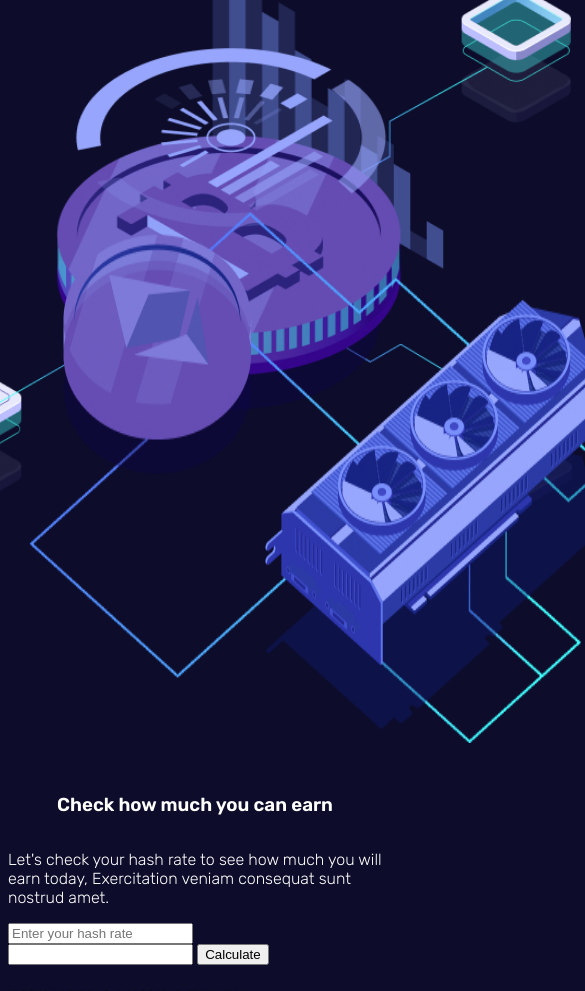
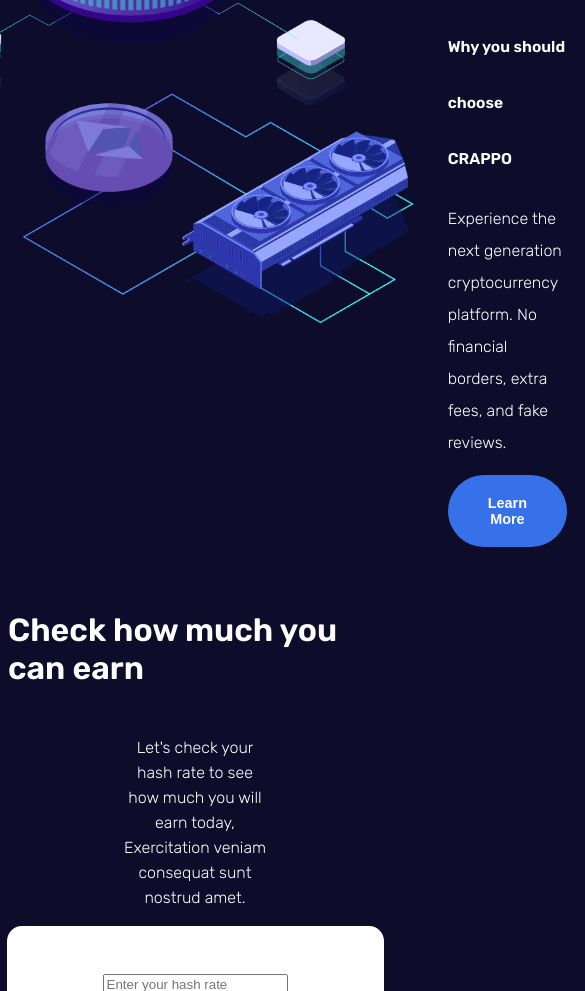
Before and after one commit to DevUKay/CRAPPO_website_Challenge, a website built with Vite: page index.html in a window 390 px wide. Shown: the part 1009-2000 px from the top of the page, 585 px wide, since content can reach past the window. Built offline with nearby package versions, Linux system fonts and the light colour scheme.

Commit message:
Update style.css

```diff
--- a/style.css
+++ b/style.css
@@ -122,8 +122,9 @@
 
 .hero-details h1{
   color: var(--white-accent);
-  font-size: 4rem;
+  font-size: clamp(32px, 5vw, 4rem);
 }
+
 .hero-details p{
   color: var(--white-accent);
   padding: 0 0 1rem 0;
@@ -150,7 +151,7 @@
 .hero-img-right{
   margin: -6rem;
   margin-right: 1rem;
-  height: 40rem;
+  height: clamp(25rem, 50vw, 35rem);
 }
 
 /* ------------------------------ STATS --------------------------- */
@@ -195,19 +196,22 @@
   line-height: 3.5rem;
 }
 
+.why-you img{
+  height: clamp(20rem, 30vw, 30rem);
+}
 .right {
-width: 35%;
+width: 35%
 }
 
 .right h3{
-font-size: 2.5rem;
+font-size: clamp(.8rem, 4vw, 2.5rem);
 }
 
 .right p {
-  font-size: 1.25rem;
   font-weight: 300;
   line-height: 2rem;
 }
+
 .btn-LM {
   background-color: var(--light-blue);
   padding: 20px 40px;
@@ -234,6 +238,23 @@
   font-weight: 300;
 }
 
-input[type=text]{
+.check-how-much h3{
+  font-size: clamp(2rem, 3vw, 3rem);
+}
+
+.check-how-much p{
+  width: 38%;
+  text-align: center;
+  line-height: 25px;
+}
+
+.input-field{
+  background-color: var(--white-accent);
+  padding: 3rem  6rem;
+  border-radius: 15px 15px 0 0;
 
 }
+
+.input[text]{
+
+}
```
